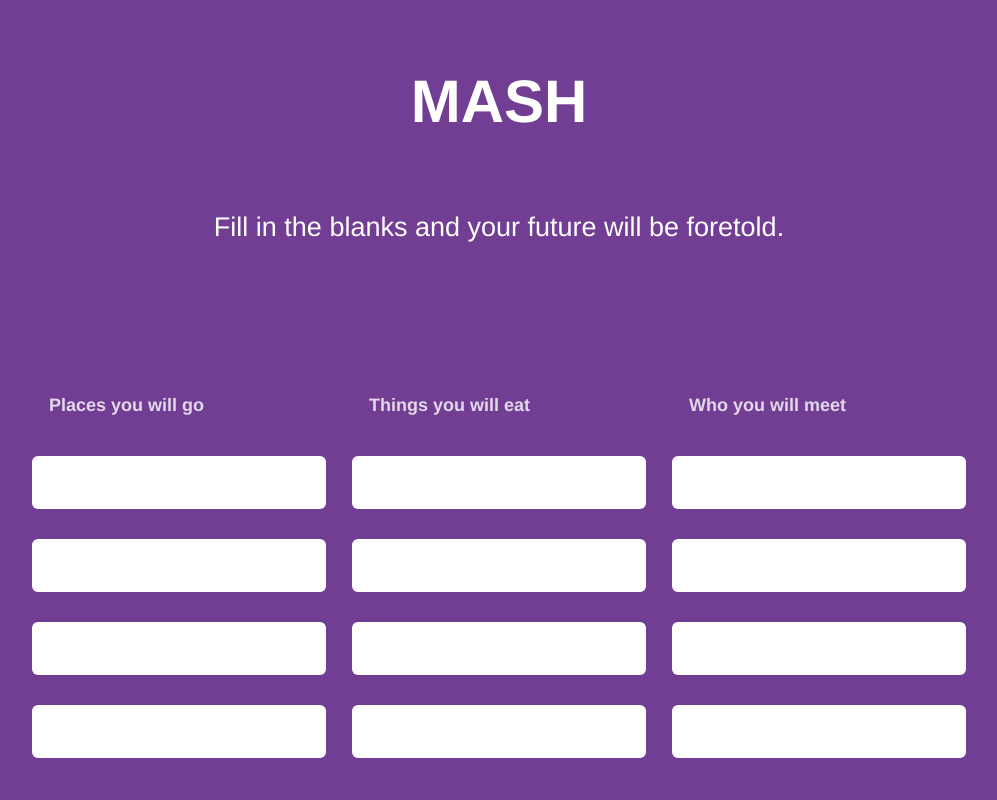
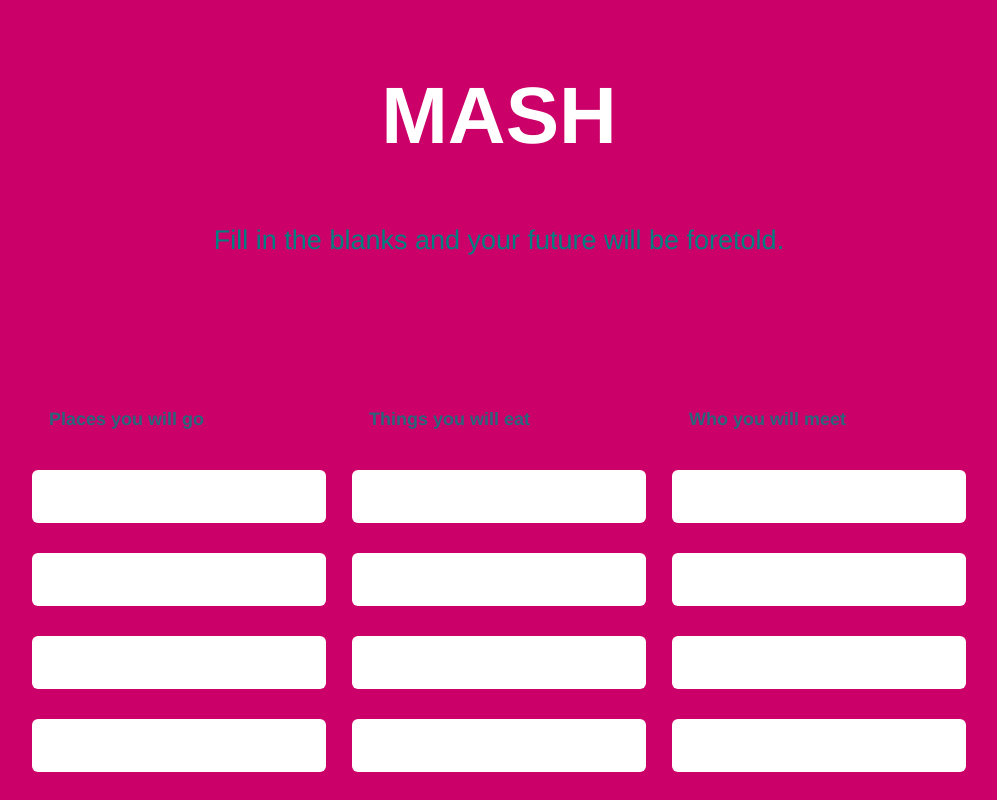
Before and after one commit to CamWil/MASH-Game, a plain HTML site: page index.html in a window 1280 px wide. Shown: the top 800 px of the page, without its empty margins (141-1138 px from the left). Drawn offline with Linux system fonts and the light colour scheme.

Commit message:
Update style.css

```diff
--- a/style.css
+++ b/style.css
@@ -1,7 +1,7 @@
 /* Body styling */
 body {
-  background: #713e94;
-  color: #fff;
+  background: #cb0068;
+  color: #008080;
   font-family: Helvetica, Arial;
   font-size: 27px;
   font-weight: 300;
@@ -14,7 +14,7 @@ body {
 
 /* Heading Styles */
 h1 {
-  font-size: 60px;
+  font-size: 80px;
   color: #fff;
   text-align: center;
 }
@@ -65,7 +65,7 @@ h1 {
 .choice-bucket input {
   border: 0;
   border-radius: 6px;
-  color: #713e94;
+  color:  #81b500;
   font-size: 18px;
   margin: 15px 4%;
   outline: 0;
```
